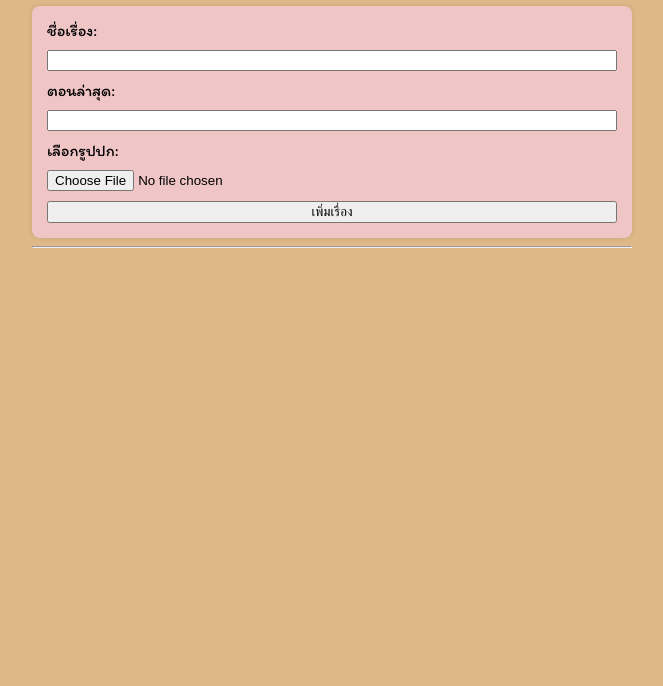
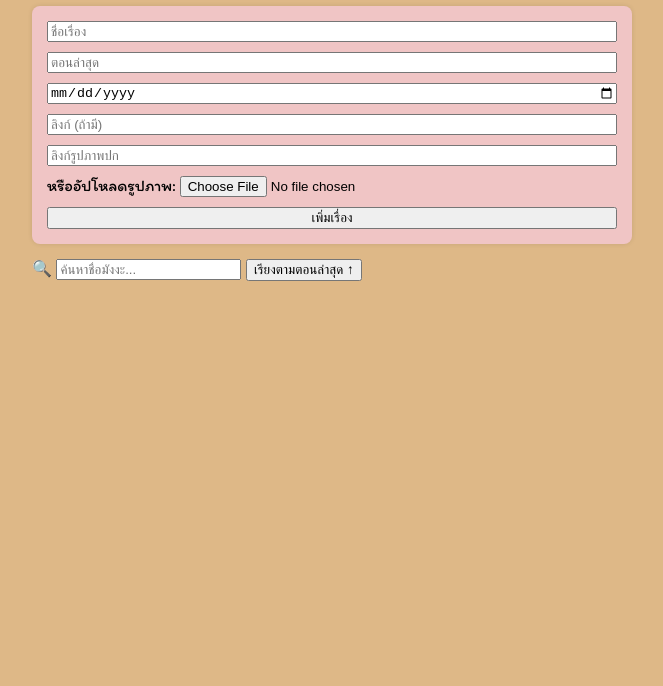
Before and after one commit to lanxianyu06/my-web, a plain HTML site: page index.html in a window 1280 px wide. Shown: the part 114-800 px from the top of the page, without its empty margins (308-971 px from the left). Drawn offline with Linux system fonts and the light colour scheme.

Commit message:
Update index.html

```diff
--- a/index.html
+++ b/index.html
@@ -1,27 +1,30 @@
 <!DOCTYPE html>
 <html lang="th">
 <head>
-  <meta charset="UTF-8">
-  <title>My manhwa library</title>
-  <link rel="stylesheet" href="style.css">
+  <meta charset="UTF-8" />
+  <meta name="viewport" content="width=device-width, initial-scale=1.0"/>
+  <title>My libraly</title>
+  <link rel="stylesheet" href="style.css" />
 </head>
 <body>
-  <h1>My library</h1>
+  <h1>📖 My library</h1>
 
   <form id="manga-form">
-    <label>ชื่อเรื่อง:</label>
-    <input type="text" id="title" required>
-
-    <label>ตอนล่าสุด:</label>
-    <input type="number" id="chapter" required>
-
-    <label>เลือกรูปปก:</label>
-    <input type="file" id="cover" accept="image/*">
-
-    <button type="submit">เพิ่มเรื่อง</button>
+    <input type="text" id="title" placeholder="ชื่อเรื่อง" required />
+    <input type="number" id="chapter" placeholder="ตอนล่าสุด" required />
+    <input type="date" id="date" required />
+    <input type="url" id="link" placeholder="ลิงก์ (ถ้ามี)" />
+    <input type="url" id="cover-url" placeholder="ลิงก์รูปภาพปก" />
+    <label>หรืออัปโหลดรูปภาพ:
+      <input type="file" id="cover-file" accept="image/*" />
+    </label>
+    <button type="submit" class="font">เพิ่มเรื่อง</button>
   </form>
 
-  <hr>
+  <div style="margin: 15px 0;">
+    🔍 <input type="text" id="search" placeholder="ค้นหาชื่อมังงะ..." />
+    <button id="sort-btn">เรียงตามตอนล่าสุด ↑</button>
+  </div>
 
   <div id="manga-list"></div>
 
```
